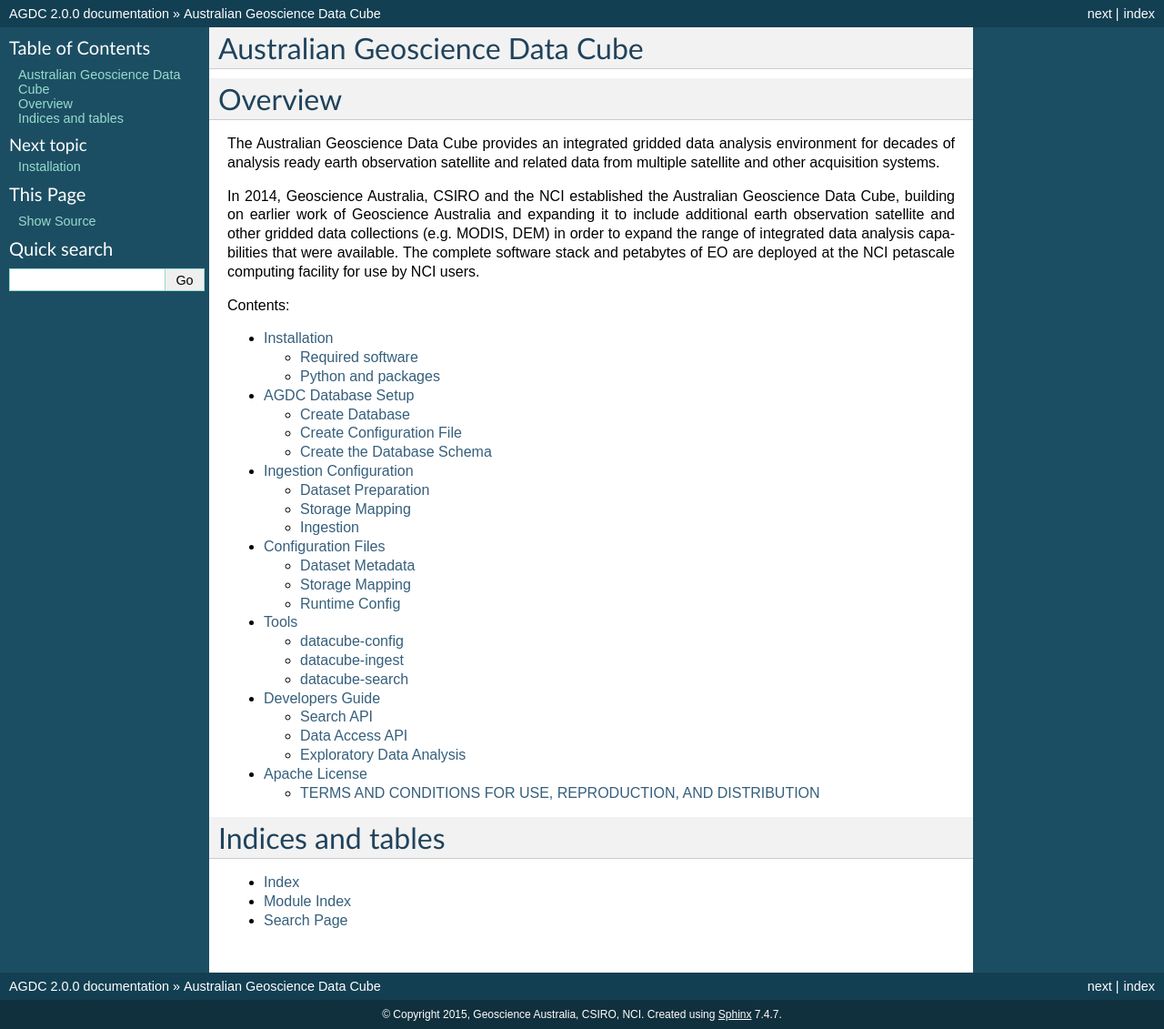
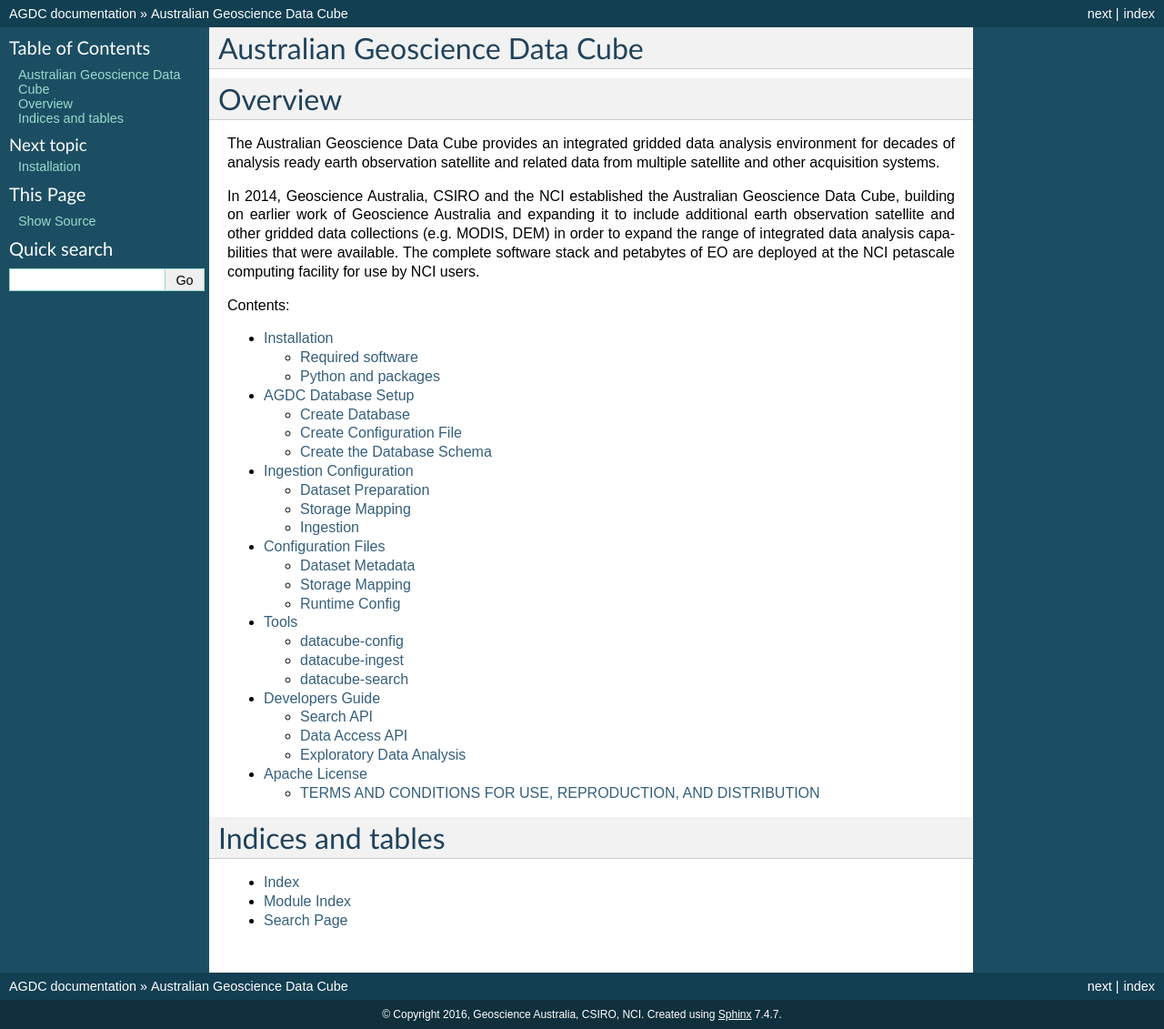
Before and after one commit to opendatacube/datacube-core, a Sphinx documentation site: the page built from docs/source/index.rst, in a window 1280 px wide. Shown: the whole page at 91% size. Built offline with Sphinx 7.4.7, drawn with Linux system fonts in a browser that asks for light colours.

```diff
--- a/docs/source/conf.py
+++ b/docs/source/conf.py
@@ -13,11 +13,18 @@
 # serve to show the default.
 
 from __future__ import absolute_import
+import os
+import sys
 
 # If extensions (or modules to document with autodoc) are in another directory,
 # add these directories to sys.path here. If the directory is relative to the
 # documentation root, use os.path.abspath to make it absolute, like shown here.
 #sys.path.insert(0, os.path.abspath('.'))
+sys.path.insert(0, os.path.abspath('../..'))
+print(sys.path)
+
+from version import get_version
+__version = get_version()
 
 # -- General configuration ------------------------------------------------
 
@@ -45,7 +52,7 @@ master_doc = 'index'
 
 # General information about the project.
 project = u'AGDC'
-copyright = u'2015, Geoscience Australia, CSIRO, NCI'
+copyright = u'2016, Geoscience Australia, CSIRO, NCI'
 
 # The version info for the project you're documenting, acts as replacement for
 # |version| and |release|, also used in various other places throughout the
@@ -54,7 +61,7 @@ copyright = u'2015, Geoscience Australia, CSIRO, NCI'
 # The short X.Y version.
 version = '2.0'
 # The full version, including alpha/beta/rc tags.
-release = '2.0.0'
+release = __version
 
 # The language for content autogenerated by Sphinx. Refer to documentation
 # for a list of supported languages.
```
